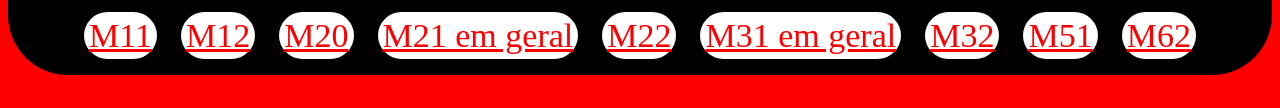
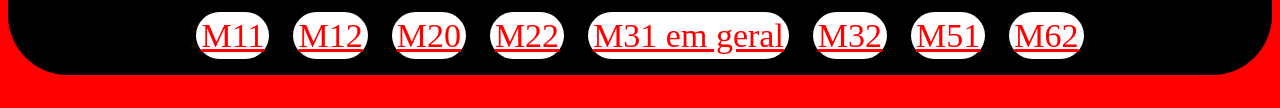
Before and after one commit to Watchies/Linha-M, a plain HTML site: page index.html in a window 1280 px wide. Shown: the part 689-797 px from the top of the page. Drawn offline with Linux system fonts and the light colour scheme.

Commit message:
Update index.html

```diff
--- a/index.html
+++ b/index.html
@@ -39,8 +39,6 @@
 
     <a class="link" href="https://lista.mercadolivre.com.br/galaxy-m20#D[A:galaxy%20m20]">M20</a>
 
-    <a class="link" href="https://lista.mercadolivre.com.br/galaxy-m21#D[A:galaxy%20m21]">M21 em geral</a>
-
     <a class="link" href="https://www.americanas.com.br/busca/galaxy-m22">M22</a>
 
     <a class="link" href="https://lista.mercadolivre.com.br/galaxy-m31#D[A:galaxy%20m31]">M31 em geral</a>
```
